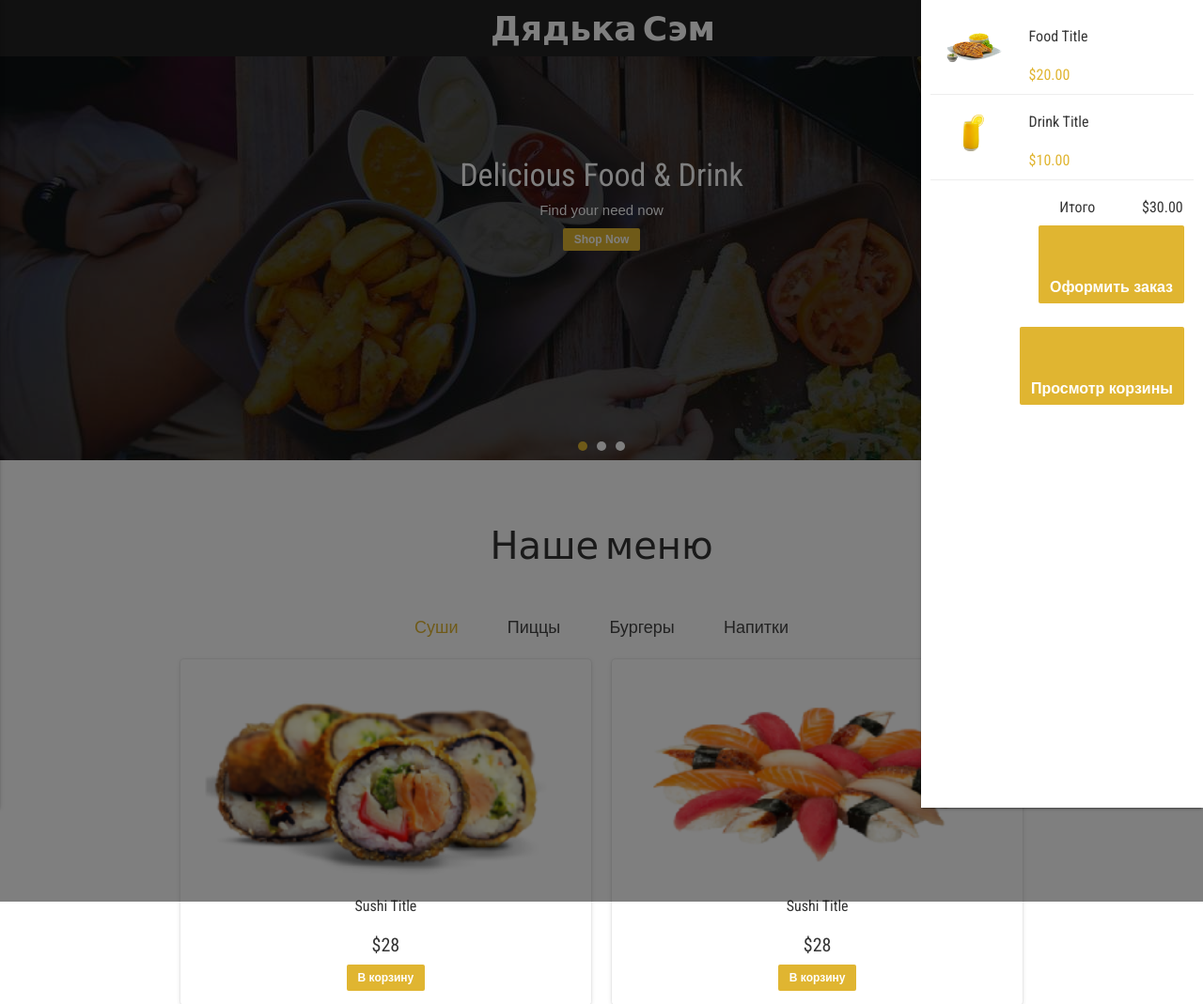
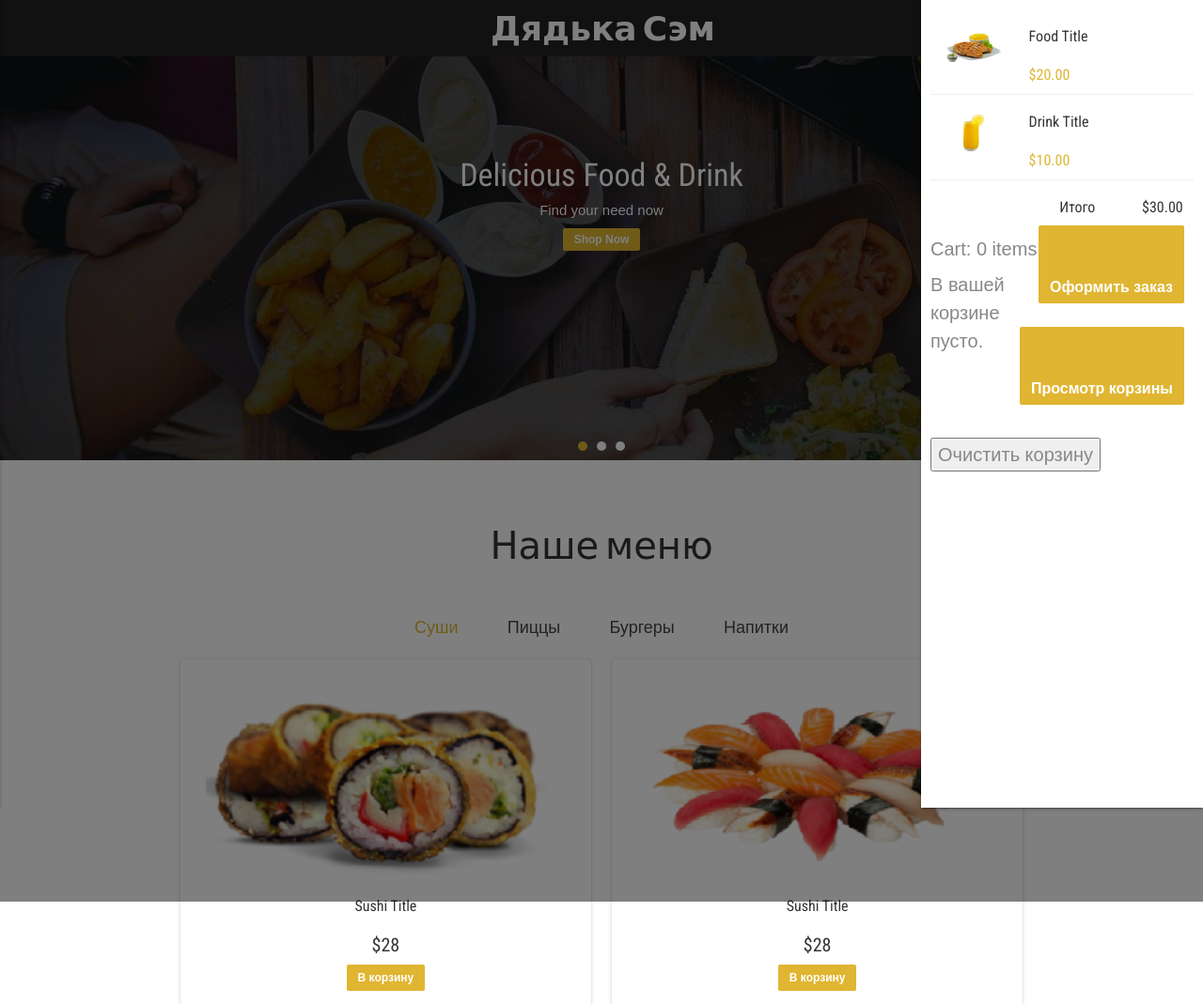
Before and after one commit to infabls/eda_enot, a PHP site: page /index.php in a window 1280 px wide, after a click that opens the changed part. Shown: the top 1069 px of the page at 94% size. Run offline with PHP 8.4, Linux system fonts and the light colour scheme; some web fonts are replaced.

Commit message:
change cart js fuct

```diff
--- a/inc/footer.php
+++ b/inc/footer.php
@@ -24,7 +24,7 @@
         $(function() {
           Cart.initJQuery();
           Cart.on('added', function(argumentsObject) {
-           alert("You've added " + argumentsObject.item.quantity + " item(s).");
+           console.log("You've added " + argumentsObject.item.quantity + " item(s).");
          });
          $(".hidden_products").attr("value", JSON.stringify(Cart.items));
 
--- a/inc/header.php
+++ b/inc/header.php
@@ -151,6 +151,32 @@
             <ul>
                <li><button class="button"> <a class="" href="/reservation.php"></a> Оформить заказ</button></li>
                <li><button class="button"> <a class="" href="/cart.php"></a> Просмотр корзины</button></li>
+
+
+
+<p>Cart: <span class='cart-items-count'>0</span> item<span class='cart-items-count-plural'>s</span></p>
+<table class='cart-table'>
+  <thead>
+    <tr>
+<!--       <th>Image</th>
+      <th>Product</th>
+      <th>quantity</th>
+      <th></th>
+      <th>Price</th> -->
+    </tr>
+  </thead>
+  <tbody class='cart-line-items'>
+  </tbody>
+  <tfoot>
+    <tr>
+      <td colspan='4'>Subtotal</td>
+      <td class='cart-subtotal'></td>
+    </tr>
+  </tfoot>
+</table>
+<p class='cart-is-empty'>В вашей корзине пусто.</p>
+<button onclick="Cart.empty()">Очистить корзину</button>
+   <!-- end product cart -->
             </ul>
          </div>
       </div>
--- a/js/cart.js
+++ b/js/cart.js
@@ -108,8 +108,8 @@ Cart.initJQuery = function() {
 
   Cart.templateCompiler = function(a,b){return function(c,d){return a.replace(/#{([^}]*)}/g,function(a,e){return Function("x","with(x)return "+e).call(c,d||b||{})})}};
 
-  Cart.lineItemTemplate = "<tr>" +
-    "<td><img class='' src='#{this.image}' alt='#{this.label}' /></td>" +
+  Cart.lineItemTemplate = "<div class='row entry'>" +
+    "<td><img class='ass' src='#{this.image}' alt='#{this.label}' /></td>" +
     // "<td></td>" +
     "<td>#{this.label}</td>" +
     "<td><button type='button' class='cart-add' data-id='#{this.id}' data-quantity='-1'>-</button>#{this.quantity}<button type='button' class='cart-add' data-id='#{this.id}' data-quantity='1'>+</button></td>" +
```
